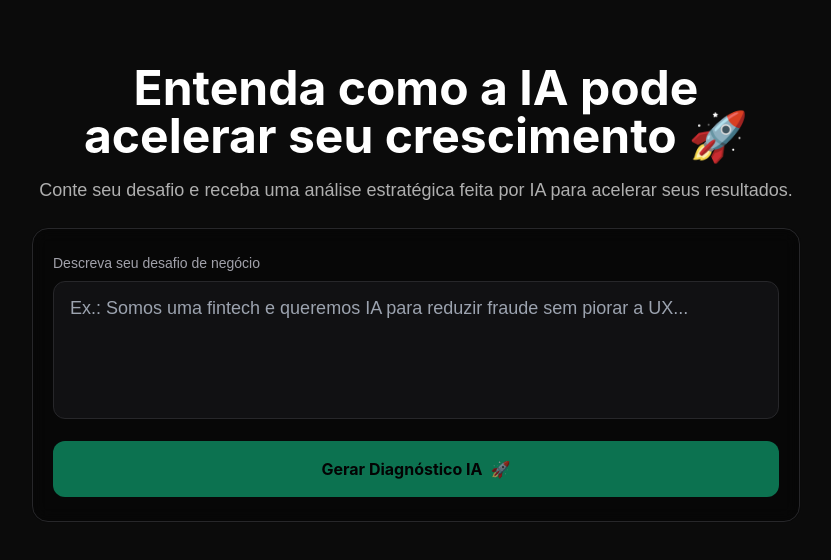
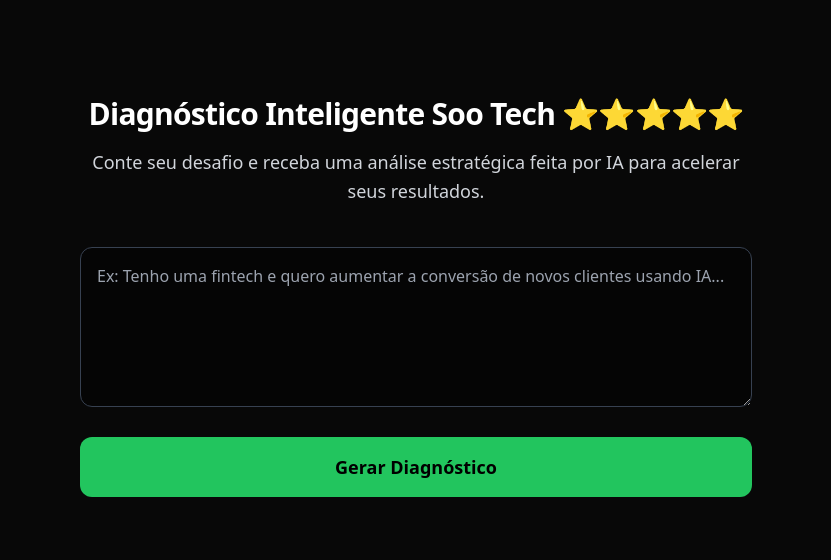
Before and after one commit to ghcastellano/soo-tech-sandbox-updated, a Next.js app: page / in a window 1280 px wide. Shown: the top 560 px of the page, without its empty margins (224-1055 px from the left). Built offline with nearby package versions, Linux system fonts and the light colour scheme.

Commit message:
Update page.tsx

```diff
--- a/app/page.tsx
+++ b/app/page.tsx
@@ -1,367 +1,83 @@
-'use client';
+"use client";
+import { useState } from "react";
 
-import { useMemo, useState } from 'react';
-import { motion, AnimatePresence } from 'framer-motion';
+export default function Diagnostico() {
+  const [descricao, setDescricao] = useState("");
+  const [resultado, setResultado] = useState("");
+  const [loading, setLoading] = useState(false);
 
-/** Componente de estrelas 1–5 */
-function Stars({ value = 4 }: { value?: number }) {
-  const v = Math.max(0, Math.min(5, Math.round(value)));
-  return (
-    <div className="inline-flex gap-1" aria-label={`Impacto: ${v} de 5`}>
-      {Array.from({ length: 5 }).map((_, i) => (
-        <span
-          key={i}
-          className={i < v ? 'text-emerald-400' : 'text-zinc-600'}
-          style={{ fontSize: 18, lineHeight: 1 }}
-        >
-          ★
-        </span>
-      ))}
-    </div>
-  );
+  async function gerar() {
+    if (!descricao.trim()) return;
+    setLoading(true);
+    setResultado("");
+
+    const res = await fetch("/api/diagnostico", {
+      method: "POST",
+      headers: { "Content-Type": "application/json" },
+      body: JSON.stringify({ descricao }),
+    });
+
+    const reader = res.body?.getReader();
+    const decoder = new TextDecoder();
+
+    while (true) {
+      const { done, value } = await reader?.read()!;
+      if (done) break;
+      setResultado((prev) => prev + decoder.decode(value));
     }
 
-/** Spinner minimalista para botões */
-function Spinner() {
-  return (
-    <span className="inline-block h-4 w-4 animate-spin rounded-full border-2 border-zinc-900 border-t-transparent" />
-  );
-}
-
-type Diagnostico =
-  | {
-      content: {
-        'Oportunidade Tecnológica': { descricao: string; beneficios: string[] };
-        'Ganhos de Negócio': { descricao: string };
-        impacto: { Receita: number; Eficiência: number; Retenção: number };
-        'Riscos e Barreiras': string[];
-        'Diferenciais Soo Tech': string[];
-        'Próximos passos'?: string[];
-      };
-    }
-  | null;
-
-export default function Page() {
-  const [prompt, setPrompt] = useState('');
-  const [loading, setLoading] = useState(false);
-  const [erro, setErro] = useState<string | null>(null);
-  const [data, setData] = useState<Diagnostico>(null);
-
-  const whatsURL = useMemo(() => {
-    const base = 'https://wa.me/5511970561448';
-    const msg = `Olá, equipe Soo Tech! Vi o Diagnóstico IA no site e quero falar com um consultor ⚡️
-
-Resumo do meu desafio:
-"${prompt || '—'}"`;
-    return `${base}?text=${encodeURIComponent(msg)}`;
-  }, [prompt]);
-
-  async function gerar() {
-    setErro(null);
-    setLoading(true);
-    setData(null);
-    try {
-      const res = await fetch('/api/diagnostico', {
-        method: 'POST',
-        headers: { 'Content-Type': 'application/json' },
-        body: JSON.stringify({ descricao: prompt }),
-      });
-
-      const txt = await res.text();
-
-      // Tenta JSON estruturado; se vier texto solto, mostra em um bloco único.
-      let parsed: Diagnostico = null;
-      try {
-        parsed = JSON.parse(txt);
-      } catch {
-        parsed = {
-          content: {
-            'Oportunidade Tecnológica': {
-              descricao: txt,
-              beneficios: [],
-            },
-            'Ganhos de Negócio': { descricao: '' },
-            impacto: { Receita: 4, Eficiência: 4, Retenção: 4 },
-            'Riscos e Barreiras': [],
-            'Diferenciais Soo Tech': [
-              'Especialistas práticos em IA aplicada a negócio',
-              'Arquiteturas enxutas com foco em ROI',
-              'Entrega rápida com governança e segurança',
-            ],
-            'Próximos passos': [
-              'Chamada de 15 min para refinar o escopo',
-              'Proposta executiva com roadmap de 4 semanas',
-            ],
-          },
-        };
-      }
-
-      setData(parsed);
-    } catch (e: any) {
-      setErro('Falha ao gerar o diagnóstico. Tente novamente em instantes.');
-    } finally {
     setLoading(false);
-    }
   }
 
   return (
-    <main className="min-h-screen bg-[#0B0B0B] text-[#AFAFAF]">
-      {/* HERO */}
-      <section className="px-6">
-        <div className="mx-auto max-w-3xl pt-16 pb-6 text-center">
-          <motion.h1
-            initial={{ opacity: 0, y: 12 }}
-            animate={{ opacity: 1, y: 0 }}
-            transition={{ duration: 0.4 }}
-            className="font-bold text-4xl sm:text-5xl leading-tight text-white"
-            style={{ fontFamily: 'Inter, Inter Placeholder, sans-serif' }}
-          >
-            Entenda como a IA pode acelerar seu crescimento{' '}
-            <span className="text-emerald-400">🚀</span>
-          </motion.h1>
+    <main className="min-h-screen bg-[#080808] text-white flex flex-col items-center justify-start px-4 py-24">
 
-          <motion.p
-            initial={{ opacity: 0, y: 10 }}
-            animate={{ opacity: 1, y: 0 }}
-            transition={{ delay: 0.08, duration: 0.35 }}
-            className="mt-4 text-lg"
-            style={{ fontFamily: 'Manrope, Manrope Placeholder, sans-serif' }}
-          >
-            Conte seu desafio e receba uma análise estratégica feita por IA para
-            acelerar seus resultados.
-          </motion.p>
-        </div>
-      </section>
+      <div className="max-w-2xl text-center space-y-4">
+        <h1 className="text-3xl font-bold text-white tracking-tight">
+          Diagnóstico Inteligente Soo Tech ⭐⭐⭐⭐⭐
+        </h1>
 
-      {/* FORM + RESULTADOS */}
-      <section className="px-6 pb-24">
-        <div className="mx-auto max-w-3xl">
-          <div className="rounded-2xl border border-zinc-800 bg-black/30 shadow-[0_0_1px_rgba(0,0,0,.4)] backdrop-blur">
-            {/* Label compacta acima, como no seu site */}
-            <div className="px-5 pt-6 pb-2">
-              <p
-                className="text-sm text-zinc-400"
-                style={{
-                  fontFamily: 'Manrope, Manrope Placeholder, sans-serif',
-                }}
-              >
-                Descreva seu desafio de negócio
+        <p className="text-gray-300 text-lg leading-relaxed">
+          Conte seu desafio e receba uma análise estratégica feita por IA para acelerar seus resultados.
         </p>
       </div>
 
-            {/* Input */}
-            <div className="px-5">
+      <div className="w-full max-w-2xl mt-10 space-y-6">
         <textarea
-                value={prompt}
-                onChange={(e) => setPrompt(e.target.value)}
-                placeholder="Ex.: Somos uma fintech e queremos IA para reduzir fraude sem piorar a UX..."
-                rows={4}
-                className="w-full resize-none rounded-xl border border-zinc-800 bg-zinc-900/60 px-4 py-3 text-[18px] leading-7 text-white outline-none transition focus:ring-2 focus:ring-emerald-500"
-                style={{
-                  fontFamily: 'Manrope, Manrope Placeholder, sans-serif',
-                }}
+          value={descricao}
+          onChange={(e) => setDescricao(e.target.value)}
+          placeholder="Ex: Tenho uma fintech e quero aumentar a conversão de novos clientes usando IA..."
+          className="w-full h-40 p-4 rounded-xl bg-black/40 text-gray-200 border border-gray-700 focus:border-green-500 transition"
         />
-            </div>
 
-            {/* Botão */}
-            <div className="px-5 pb-6 pt-4">
         <button
           onClick={gerar}
-                disabled={loading || !prompt.trim()}
-                className="group relative inline-flex w-full items-center justify-center gap-2 rounded-xl bg-emerald-500 px-6 py-4 font-bold text-black transition hover:bg-emerald-400 disabled:cursor-not-allowed disabled:opacity-60"
-                style={{ fontFamily: 'Inter, Inter Placeholder, sans-serif' }}
+          disabled={loading}
+          className="w-full py-4 rounded-xl bg-green-500 hover:bg-green-600 text-black text-lg font-semibold transition disabled:opacity-50"
         >
-                {loading ? (
-                  <>
-                    <Spinner /> <span>Gerando diagnóstico…</span>
-                  </>
-                ) : (
-                  <>
-                    Gerar Diagnóstico IA <span>🚀</span>
-                  </>
-                )}
+          {loading ? "Gerando análise consultiva..." : "Gerar Diagnóstico"}
         </button>
+
+        {loading && (
+          <div className="animate-pulse text-green-400 text-center">
+            Analisando impacto, benchmark e ROI...
           </div>
-          </div>
-
-          {/* Mensagens */}
-          <AnimatePresence initial={false}>
-            {erro && (
-              <motion.div
-                initial={{ opacity: 0, y: 8 }}
-                animate={{ opacity: 1, y: 0 }}
-                exit={{ opacity: 0, y: 8 }}
-                className="mt-4 rounded-xl border border-red-900 bg-red-950/40 px-4 py-3 text-red-300"
-              >
-                {erro}
-              </motion.div>
-            )}
-          </AnimatePresence>
-
-          {/* Loading skeleton elegante */}
-          <AnimatePresence>
-            {loading && (
-              <motion.div
-                key="skeleton"
-                initial={{ opacity: 0 }}
-                animate={{ opacity: 1 }}
-                exit={{ opacity: 0 }}
-                className="mt-6 grid gap-4"
-              >
-                {Array.from({ length: 4 }).map((_, i) => (
-                  <div
-                    key={i}
-                    className="h-24 animate-pulse rounded-xl bg-zinc-900/40"
-                  />
-                ))}
-              </motion.div>
-            )}
-          </AnimatePresence>
-
-          {/* Resultados */}
-          {data?.content && !loading && (
-            <motion.div
-              initial={{ opacity: 0, y: 8 }}
-              animate={{ opacity: 1, y: 0 }}
-              transition={{ duration: 0.35 }}
-              className="mt-6 grid gap-4"
-            >
-              {/* Oportunidade */}
-              <Card title="Oportunidade Tecnológica">
-                <p className="mb-3">{data.content['Oportunidade Tecnológica'].descricao}</p>
-                {!!data.content['Oportunidade Tecnológica'].beneficios?.length && (
-                  <ul className="ml-4 list-disc space-y-1">
-                    {data.content['Oportunidade Tecnológica'].beneficios.map(
-                      (b, i) => (
-                        <li key={i}>{b}</li>
-                      ),
-                    )}
-                  </ul>
-                )}
-              </Card>
-
-              {/* Ganhos */}
-              {(data.content['Ganhos de Negócio'].descricao?.trim()?.length ??
-                0) > 0 && (
-                <Card title="Ganhos de Negócio">
-                  <p>{data.content['Ganhos de Negócio'].descricao}</p>
-                </Card>
         )}
 
-              {/* Impact Score */}
-              <Card title="Impact Score">
-                <div className="grid grid-cols-1 gap-4 sm:grid-cols-3">
-                  <Item label="Receita">
-                    <Stars value={data.content.impacto.Receita} />
-                  </Item>
-                  <Item label="Eficiência">
-                    <Stars value={data.content.impacto.Eficiência} />
-                  </Item>
-                  <Item label="Retenção">
-                    <Stars value={data.content.impacto.Retenção} />
-                  </Item>
-                </div>
-              </Card>
+        {resultado && (
+          <div className="bg-black/50 border border-gray-700 rounded-xl p-6 text-gray-100 whitespace-pre-wrap mt-4 shadow-lg">
+            {resultado}
 
-              {/* Riscos */}
-              {!!data.content['Riscos e Barreiras']?.length && (
-                <Card title="Riscos e Barreiras">
-                  <ul className="ml-4 list-disc space-y-1">
-                    {data.content['Riscos e Barreiras'].map((b, i) => (
-                      <li key={i}>{b}</li>
-                    ))}
-                  </ul>
-                </Card>
-              )}
-
-              {/* Diferenciais */}
-              {!!data.content['Diferenciais Soo Tech']?.length && (
-                <Card title="Diferenciais Soo Tech">
-                  <ul className="ml-4 list-disc space-y-1">
-                    {data.content['Diferenciais Soo Tech'].map((b, i) => (
-                      <li key={i}>{b}</li>
-                    ))}
-                  </ul>
-                </Card>
-              )}
-
-              {/* Próximos passos + CTA WhatsApp */}
-              <Card title="Próximos passos">
-                {data.content['Próximos passos']?.length ? (
-                  <ul className="ml-4 list-disc space-y-1">
-                    {data.content['Próximos passos']!.map((b, i) => (
-                      <li key={i}>{b}</li>
-                    ))}
-                  </ul>
-                ) : (
-                  <p>Encerramento consultivo curto.</p>
-                )}
-
-                <div className="mt-4">
             <a
-                    href={whatsURL}
+              href={`https://wa.me/5511970561448?text=Olá!%20Li%20meu%20Diagnóstico%20IA%20e%20quero%20falar%20com%20um%20especialista`}
               target="_blank"
-                    rel="noreferrer"
-                    className="inline-flex items-center gap-2 rounded-lg border border-emerald-700 bg-emerald-900/20 px-4 py-2 text-emerald-300 hover:bg-emerald-800/30"
-                    style={{ fontFamily: 'Inter, Inter Placeholder, sans-serif' }}
+              className="block text-center mt-6 py-3 bg-green-600 hover:bg-green-700 rounded-xl font-bold text-black transition"
             >
               Conversar com consultor especialista ⚡️
             </a>
           </div>
-              </Card>
-
-              {/* Rodapé sutil */}
-              <p
-                className="mt-8 text-center text-sm text-zinc-500"
-                style={{ fontFamily: 'Manrope, Manrope Placeholder, sans-serif' }}
-              >
-                Powered by <span className="text-emerald-400">Soo Tech AI</span> ⚡
-              </p>
-            </motion.div>
         )}
       </div>
-      </section>
     </main>
   );
 }
-
-/** Subcomponentes visuais */
-function Card({
-  title,
-  children,
-}: {
-  title: string;
-  children: React.ReactNode;
-}) {
-  return (
-    <div className="rounded-2xl border border-zinc-800 bg-black/30 p-5">
-      <h3
-        className="mb-2 text-[15px] font-bold text-white"
-        style={{ fontFamily: 'Inter, Inter Placeholder, sans-serif' }}
-      >
-        {title}
-      </h3>
-      <div
-        className="text-[16px] leading-7"
-        style={{ fontFamily: 'Manrope, Manrope Placeholder, sans-serif' }}
-      >
-        {children}
-      </div>
-    </div>
-  );
-}
-
-function Item({
-  label,
-  children,
-}: {
-  label: string;
-  children: React.ReactNode;
-}) {
-  return (
-    <div className="rounded-xl border border-zinc-800 bg-zinc-900/30 p-3">
-      <p className="mb-1 text-sm text-zinc-400">{label}</p>
-      {children}
-    </div>
-  );
-}
```
Lines whose indentation alone changed are shown as unchanged.
